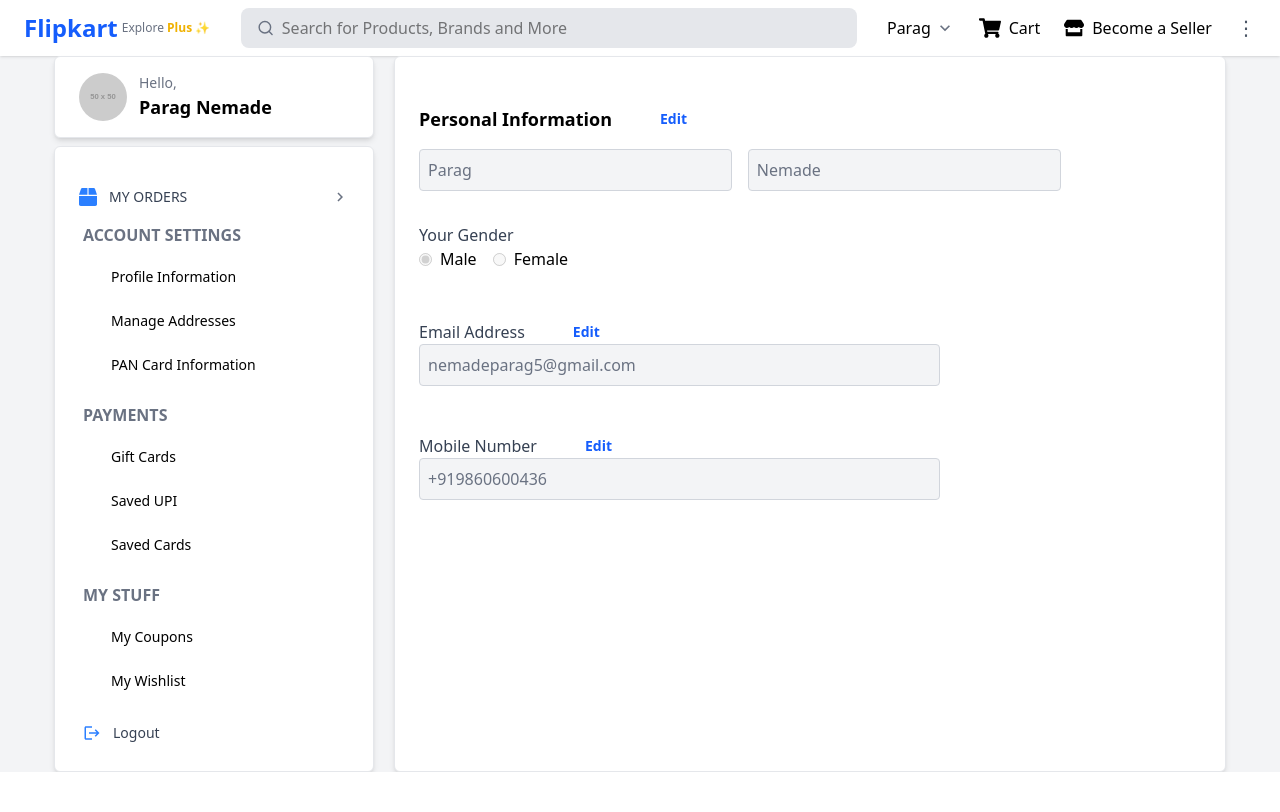
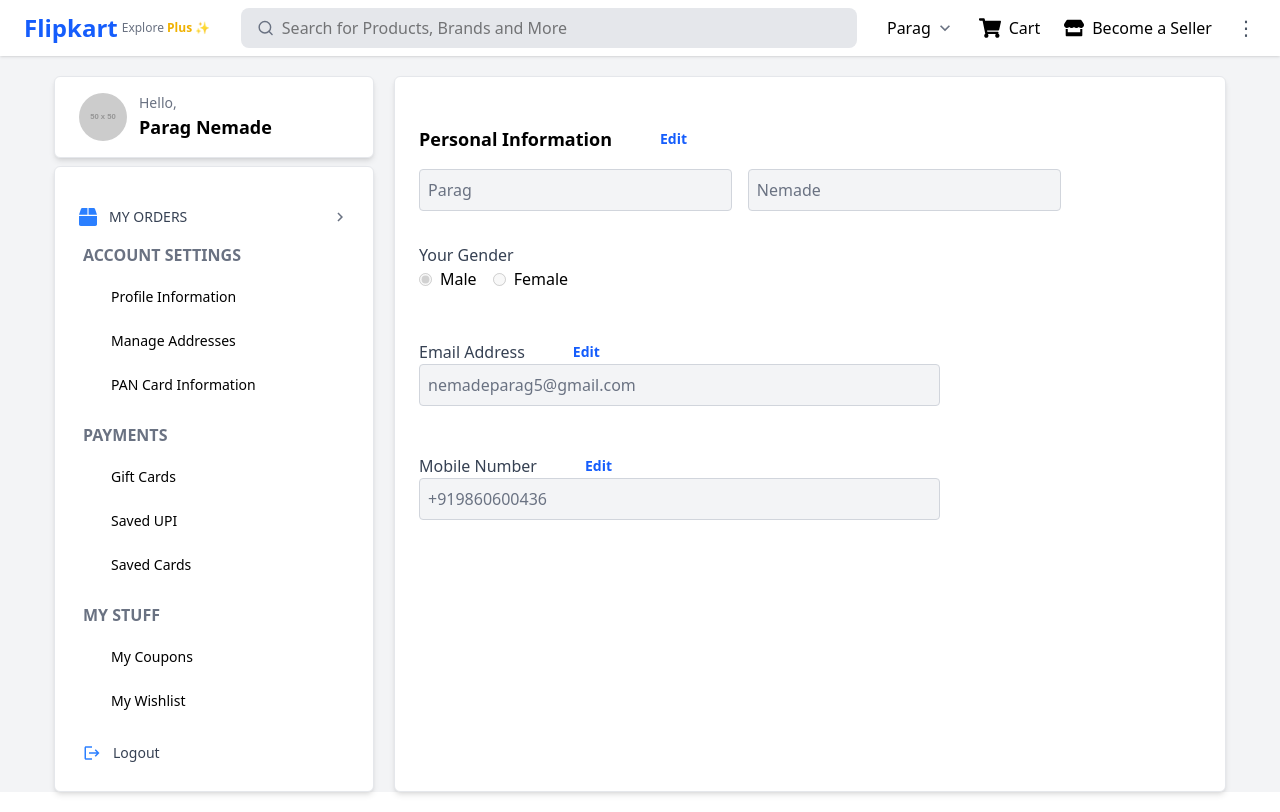
Before and after one commit to nemadeparag/Ecommerce, a React (Vite) app: page /profile in a window 1280 px wide. Built offline with nearby package versions, Linux system fonts and the light colour scheme.

Commit message:
minor changes

```diff
--- a/src/App.jsx
+++ b/src/App.jsx
@@ -18,8 +18,8 @@
           <Route path="/" element={<Home/>}/>
           <Route path="/products" element={<ProductDisplay />} />
           <Route path="/products/:id" element={<ProductDescription />} />
+          <Route path="/profile" element={<Profile />} />
         </Routes>
-        <Profile/>
         </BrowserRouter>
       </div>
     </>
--- a/src/Components/Profile/Profile.jsx
+++ b/src/Components/Profile/Profile.jsx
@@ -4,7 +4,7 @@
 
 function Profile() {
   return (
-    <div className='flex justify-center gap-5'>
+    <div className='flex my-5 justify-center gap-5'>
       <ProfileSidebar/>
       <PersonalInformation/>
     </div>
```
Also changed, not shown: db.json.
